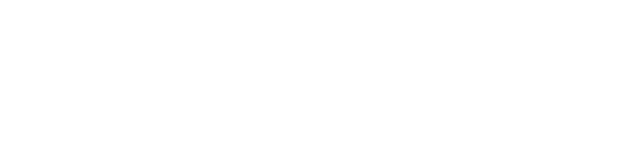
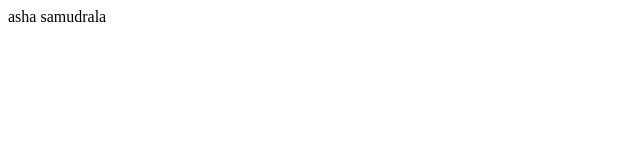
Before and after one commit to ashasamudrala7/repo3, a plain HTML site: page asha.html in a window 1280 px wide. Shown: the whole page, without its empty margins (0-640 px from the left). Drawn offline with Linux system fonts and the light colour scheme.

Commit message:
Update asha.html

```diff
--- a/asha.html
+++ b/asha.html
@@ -1,2 +1,5 @@
 <head>
 </head>
+ <body>
+   <p> asha samudrala </p>
+   </body>
```
